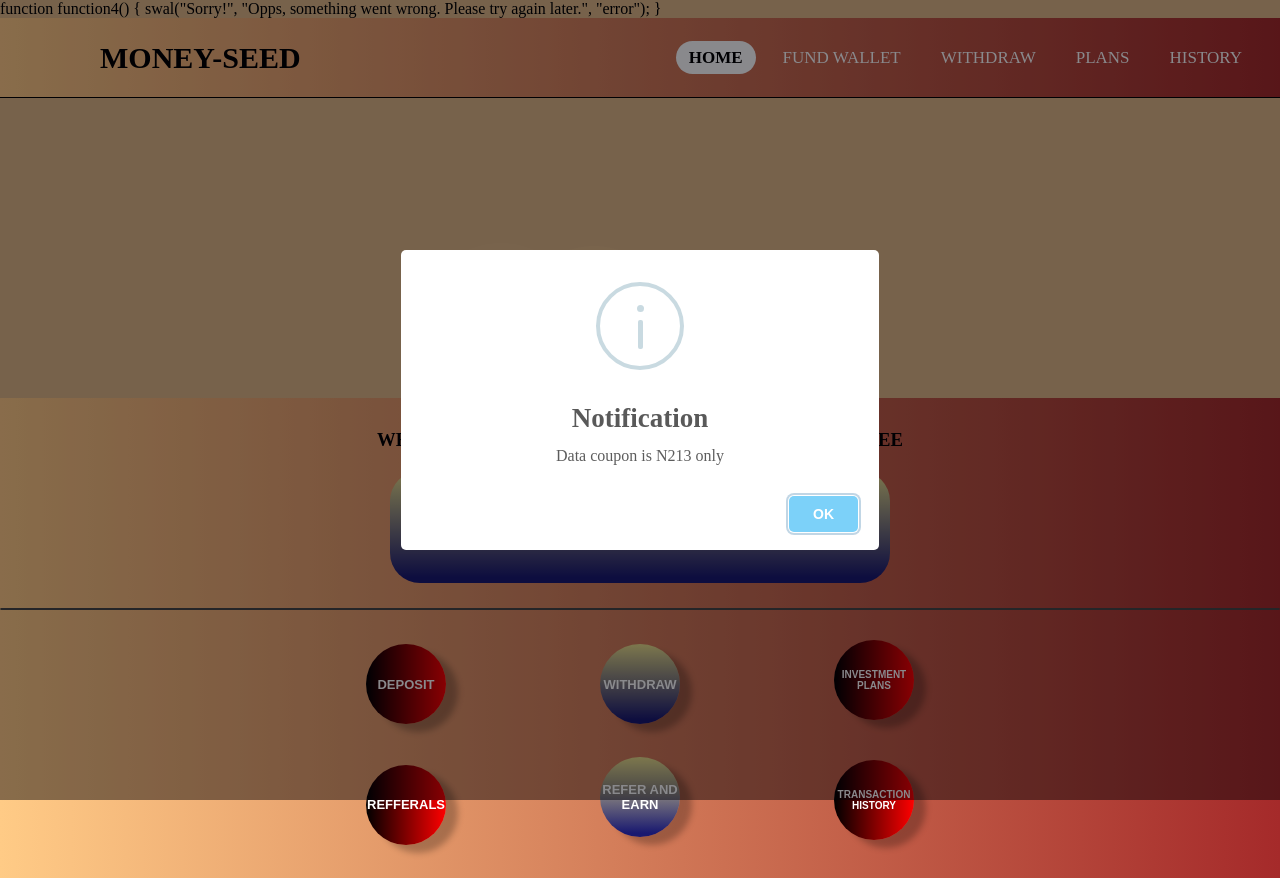
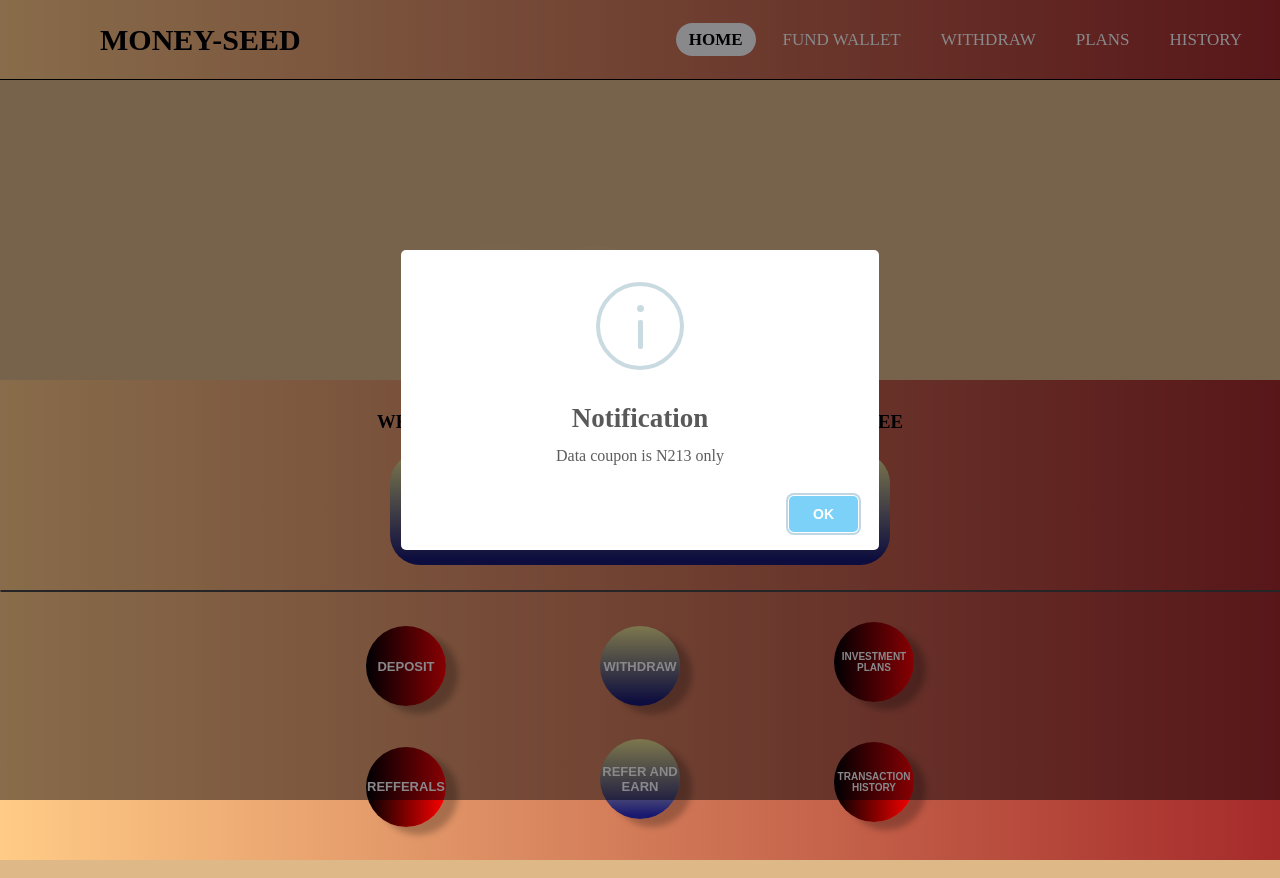
Before and after one commit to Moneyseed/DASHBOARD, a plain HTML site: page index.html in a window 1280 px wide. Drawn offline with nearby package versions, Linux system fonts and the light colour scheme.

Commit message:
Update index.html

```diff
--- a/index.html
+++ b/index.html
@@ -424,12 +424,19 @@ margin-bottom: 20px;
 
 
 
-</script>
+
+
+
+	<script>
+
+		swal({title:'Notification', text:'Data coupon is N213 only', html:true, type:'info', icon:'info', width: '80',});
+
+
 	function function4() {
 	swal("Sorry!", "Opps, something went wrong. Please try again later.", "error");
 }
 
-	<script>swal({title:'Notification', text:'Data coupon is N213 only', html:true, type:'info', icon:'info', width: '80',});</script>
+	</script>
 
 	 <nav>
       <input type="checkbox" id="check">
```
